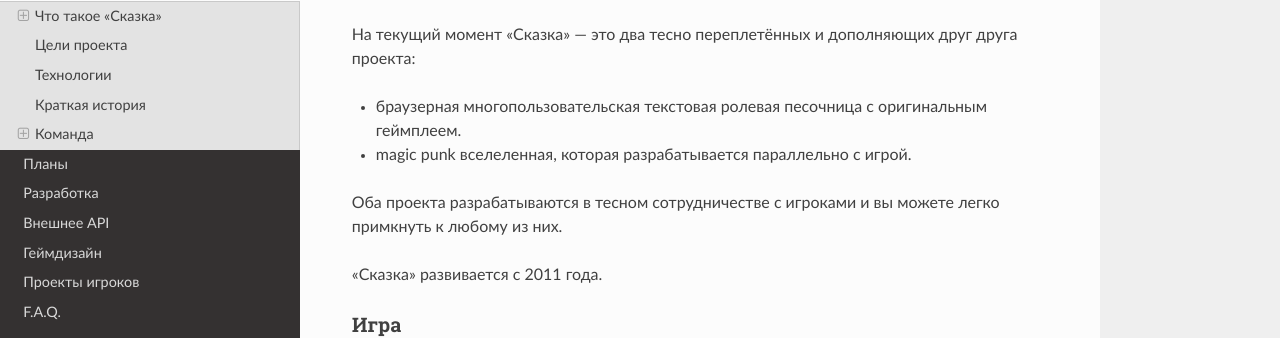
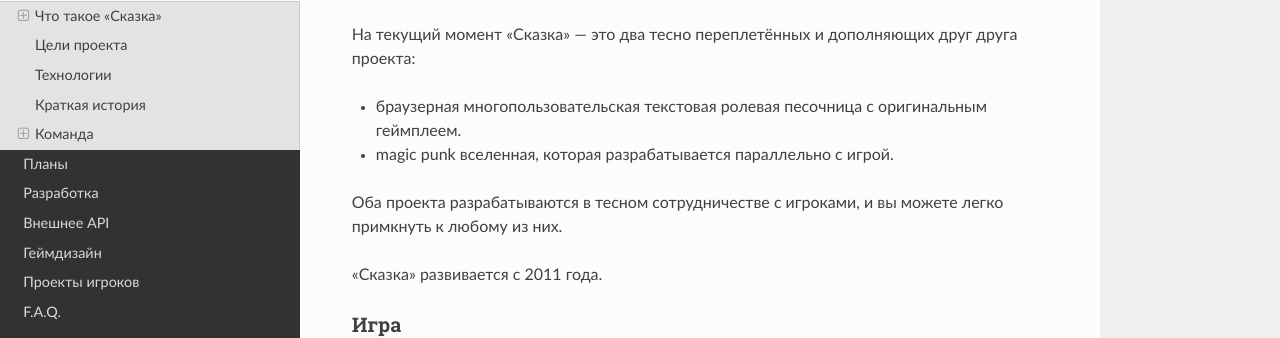
Before and after one commit to the-tale/tt_docs, a Sphinx documentation site: the page built from docs/source/intro.rst, in a window 1280 px wide and 900 px high. Shown: the part 193-531 px from the top of the window. Built offline with Sphinx 7.4.7 and the Read the Docs theme 2.0.0, drawn with Linux system fonts in a browser that asks for light colours.

Commit message:
gh-17 правка ошибок найденных @ghost
* правка ошибок найденных @ghost

* Неоднородные прилагательные не выделяются запятыми

Co-authored-by: Aliaksei Yaletski <a.eletsky@gmail.com>

```diff
--- a/docs/source/FAQ.rst
+++ b/docs/source/FAQ.rst
@@ -10,6 +10,6 @@
 Переведите «Сказку» на английский (китайский, клингонский)
 ----------------------------------------------------------
 
-Игра использует нетривиальный генератор текста. Отсутствие времени и уровень знания английскго разрабоотчиками не позволяет этого сделать.
+Игра использует нетривиальный генератор текста. Отсутствие времени и уровень знания английского разработчиками не позволяет этого сделать.
 
 Кроме того, необходимо будет переводить множество художественных текстов, что дорого и сложно. Сейчас мы не можем позволить такую роскошь.
--- a/docs/source/development/how_to_start.rst
+++ b/docs/source/development/how_to_start.rst
@@ -3,7 +3,7 @@
 
 **Спасибо что интересуетесь нашим проектом!** Мы (в особенности Tiendil) обещаем всеми силами помогать вам.
 
-Присоединиться в разработке можно разными способами, все они привычны для open souce проектов:
+Присоединиться в разработке можно разными способами, все они привычны для open source проектов:
 
 - Помогите улучшить нашу докумнетацию — её не бывает много.
 - Напишите новый юнит-тест — это поможет познакомиться с интересующей вас частью игры и сделает её немного надёжнее.
--- a/docs/source/intro.rst
+++ b/docs/source/intro.rst
@@ -7,9 +7,9 @@
 На текущий момент «Сказка» — это два тесно переплетённых и дополняющих друг друга проекта:
 
 - браузерная многопользовательская текстовая ролевая песочница с оригинальным геймплеем.
-- magic punk вселеленная, которая разрабатывается параллельно с игрой.
+- magic punk вселенная, которая разрабатывается параллельно с игрой.
 
-Оба проекта разрабатываются в тесном сотрудничестве с игроками и вы можете легко примкнуть к любому из них.
+Оба проекта разрабатываются в тесном сотрудничестве с игроками, и вы можете легко примкнуть к любому из них.
 
 «Сказка» развивается с 2011 года.
 
```
